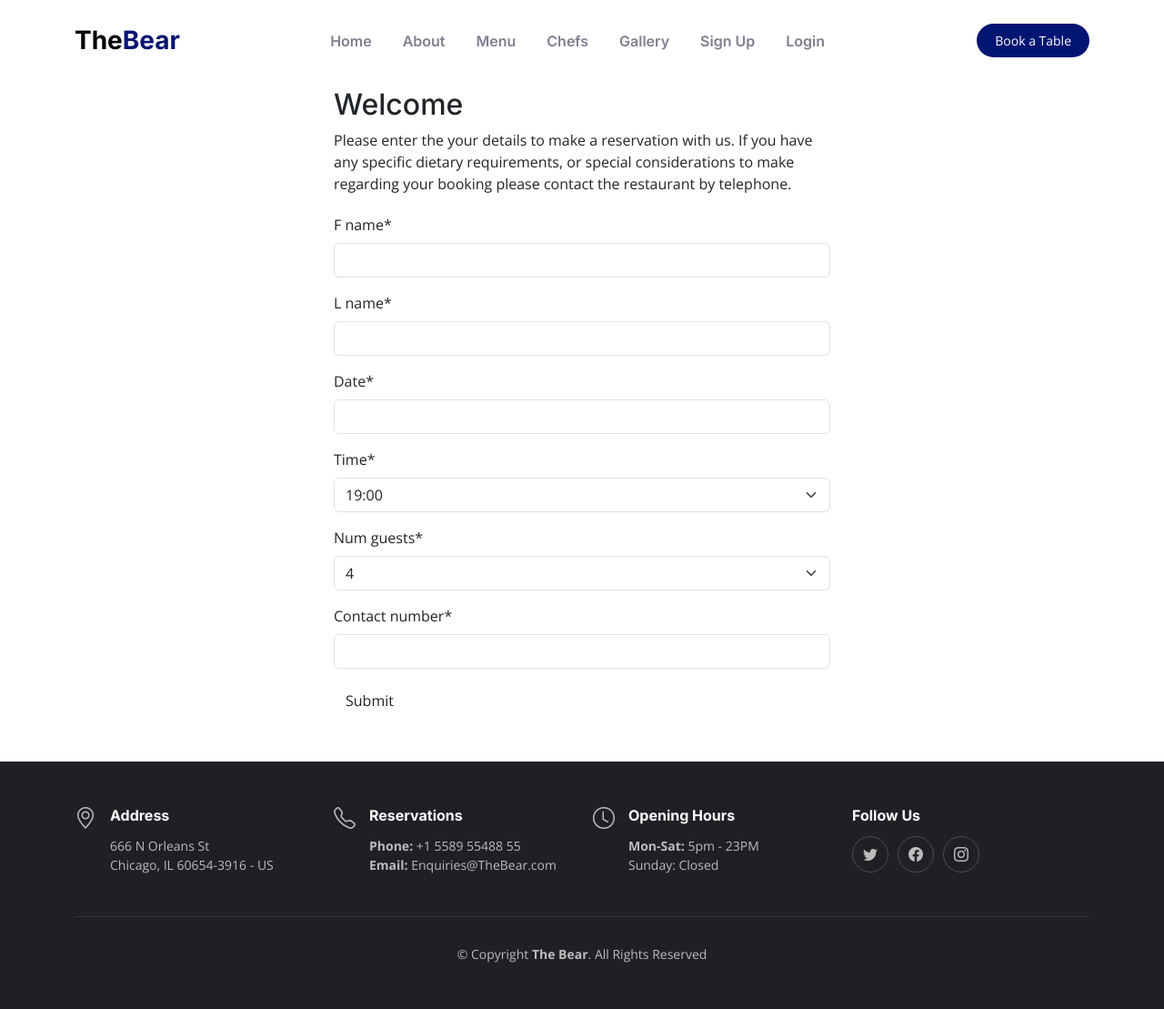
After one commit to JCav23/Project4-TheBear, a Django app: page /book-a-table/book-a-table/ in a window 1280 px wide. The commit adds this page. Shown: the whole page at 91% size. Run offline with Django 4.2, Linux system fonts and the light colour scheme; some libraries are stand-ins or nearby versions.

Commit message:
created new booking form, and wired up views, urls and templates

```diff
--- /dev/null
+++ b/booking/forms.py
@@ -0,0 +1,14 @@
+from django import forms
+from .models import Booking
+
+class BookingForm(forms.ModelForm):
+    class Meta:
+        model = Booking
+        fields = (
+            'f_name',
+            'l_name',
+            'date',
+            'time',
+            'num_guests',
+            'contact_number',
+        )
--- /dev/null
+++ b/booking/templates/bookings/create_booking.html
@@ -0,0 +1,25 @@
+{% extends 'base.html' %}
+{% load static %}
+{% load crispy_forms_tags %}
+
+{% block content %}
+
+<div class="container mt-5">
+    <div class="row justify-content-center">
+        <div class="col-12 col-md-6 my-5">
+            <h2>Welcome</h2>
+            <p>Please enter the your details to make a reservation with us.
+                If you have any specific dietary requirements, or special
+                considerations to make regarding your booking please contact
+                the restaurant by telephone.</p>
+
+            <form id="collaborateForm" method="post" style="margin-top: 1.3em;">
+              {{ booking_form | crispy }}
+              {% csrf_token %}
+              <button type="submit "class="btn btn-user-account">Submit</button>
+            </form>
+        </div>
+    </div>
+</div>
+
+{% endblock %}
--- /dev/null
+++ b/booking/urls.py
@@ -0,0 +1,6 @@
+from . import views
+from django.urls import path
+
+urlpatterns = [
+    path('book-a-table/', views.create_booking, name='create_booking'),
+]
--- a/booking/views.py
+++ b/booking/views.py
@@ -1,3 +1,26 @@
 from django.shortcuts import render
+from django.contrib import messages
+from .forms import BookingForm
 
 # Create your views here.
+def create_booking(request):
+    """
+    Renders the Create Booking Page
+    """
+
+    if request.method == 'POST':
+        booking_form = BookingForm(data=request.POST)
+        if booking_form.is_valid():
+            booking = booking_form.save()
+            messages.add_message(request, messages.SUCCESS,
+            "Your booking has been confirmed, we look forward to seeing you.")
+
+    booking_form = BookingForm()
+
+    return render(
+        request,
+        "bookings/create_booking.html",
+        {
+            "booking_form": booking_form,
+        }
+    )
--- a/templates/base.html
+++ b/templates/base.html
@@ -66,7 +66,7 @@
         </ul>
       </nav><!-- .navbar -->
       {% if user.is_authenticated %}
-      <a class="btn-book-a-table" href="#book-a-table">Book a Table</a>
+      <a class="btn-book-a-table" href="{% url 'create_booking' %}">Book a Table</a>
       {% else %}
       <a class="btn-book-a-table" href="{% url 'account_login' %}">Book a Table</a>
       {% endif %}
--- a/templates/index.html
+++ b/templates/index.html
@@ -16,7 +16,7 @@
                     <br>...and a gut!</p>
                 <div class="d-flex" data-aos="fade-up" data-aos-delay="200">
                     {% if user.is_authenticated %}
-                    <a class="btn-book-a-table" href="#book-a-table">Book a Table</a>
+                    <a class="btn-book-a-table" href="{% url 'create_booking' %}">Book a Table</a>
                     {% else %}
                     <a class="btn-book-a-table" href="{% url 'account_login' %}">Book a Table</a>
                     {% endif %}
--- a/the_bear/urls.py
+++ b/the_bear/urls.py
@@ -17,9 +17,11 @@ Including another URLconf
 from django.contrib import admin
 from django.urls import path, include
 from home_page import views as home_views
+from booking import views as booking_views
 
 urlpatterns = [
     path('accounts/', include('allauth.urls')),
     path('admin/', admin.site.urls),
+    path('book-a-table/', include('booking.urls'), name='create_booking'),
     path('', include('home_page.urls'), name='home_page')
 ]
```
